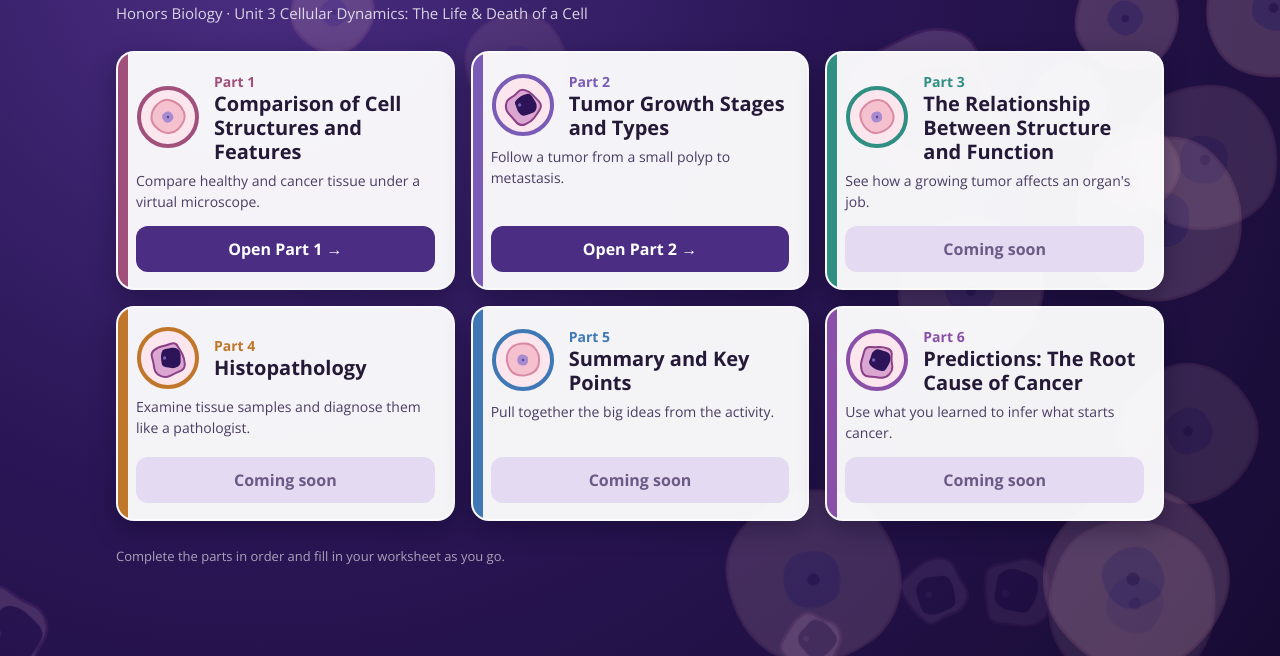
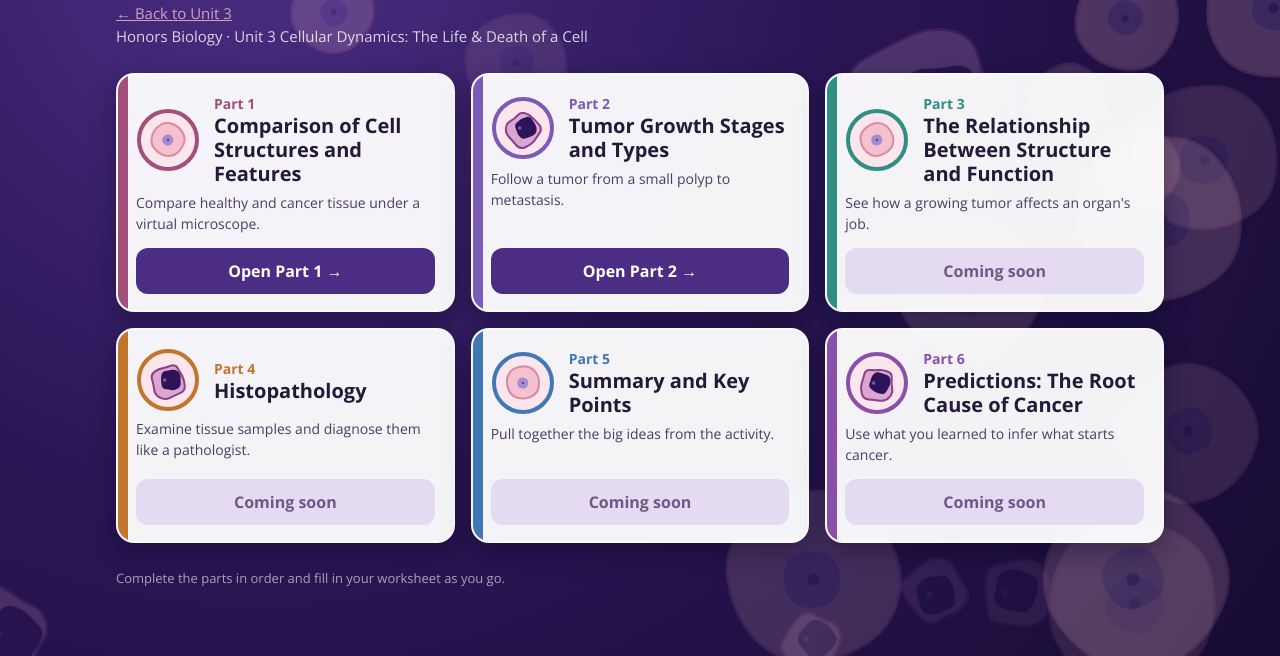
Before and after one commit to allidriessen/allidriessen.github.io, a plain HTML site: page U3/CCE/Home.html in a window 1280 px wide. Shown: the part 144-800 px from the top of the page. Drawn offline with nearby package versions, Linux system fonts and the light colour scheme.

Commit message:
Fix typo in URL for Part 2 link

```diff
--- a/U3/CCE/Home.html
+++ b/U3/CCE/Home.html
@@ -35,18 +35,20 @@ h1{margin:0;font-size:clamp(38px,8vw,72px);font-weight:800;line-height:1.02}
 <header>
 <h1>Cancer Cell Exploration</h1>
 <p class="q">How are cancer cells different from normal cells?</p>
+<p class="u"><a href="index.html" style="color:#f6c1cf">← Back to Unit 3</a></p>
 <p class="u">Honors Biology · Unit 3 Cellular Dynamics: The Life &amp; Death of a Cell</p>
 </header>
 <div class="grid" id="grid"></div>
 <p class="foot">Complete the parts in order and fill in your worksheet as you go.</p>
 </div>
+<script src="../assets/bvl.js"></script>
 <script>
 /* ===== TEACHER: PASTE YOUR LINKS HERE =====
    Put the full web address (URL) of each part between the quotes.
    Leave a link empty ("") and that part shows "Coming soon". */
 const LINKS={
  1:"https://allidriessen.github.io/U3/CCE/P1.html",
- 2:"https://allidriessen.github.io/U3/CCE/P2.html",
+ 2:"ttps://allidriessen.github.io/U3/CCE/P2.html",
  3:"",
  4:"",
  5:"",
@@ -72,5 +74,5 @@ function cell(x,y,r,k,cancer){return cancer
   h+=`<g class="fl" style="--d:${9+R()*10}s;--x:${(R()-.5)*50}px;--y:${(R()-.5)*50}px;--r:${(R()-.5)*30}deg" opacity="${.07+R()*.14}">${cell(x,y,r,i+1,c)}</g>`}
  const b=document.getElementById("bg");b.setAttribute("viewBox","0 0 1000 700");b.setAttribute("preserveAspectRatio","xMidYMid slice");b.innerHTML=h})();
 document.getElementById("grid").innerHTML=PARTS.map((p,i)=>{const n=i+1,u=LINKS[n];
- return `<div class="card" style="--c:${p[2]}"><div class="row"><svg class="dish" viewBox="0 0 64 64" aria-hidden="true"><circle cx="32" cy="32" r="29" fill="#fbe6ee" stroke="${p[2]}" stroke-width="4"/>${cell(32,32,17,n*2,n%2==0)}</svg><div><div class="part">Part ${n}</div><h2>${p[0]}</h2></div></div><p>${p[1]}</p>${u?`<a class="go" href="${u}" target="_blank" rel="noopener">Open Part ${n} →</a>`:`<span class="go soon">Coming soon</span>`}</div>`}).join("");
+ return `<div class="card" style="--c:${p[2]}"><div class="row"><svg class="dish" viewBox="0 0 64 64" aria-hidden="true"><circle cx="32" cy="32" r="29" fill="#fbe6ee" stroke="${p[2]}" stroke-width="4"/>${cell(32,32,17,n*2,n%2==0)}</svg><div><div class="part">Part ${n}</div><h2>${p[0]}</h2></div></div><p>${p[1]}</p>${u?`<a class="go" href="${u}">Open Part ${n} →</a>`:`<span class="go soon">Coming soon</span>`}</div>`}).join("");
 </script></body></html>
```
